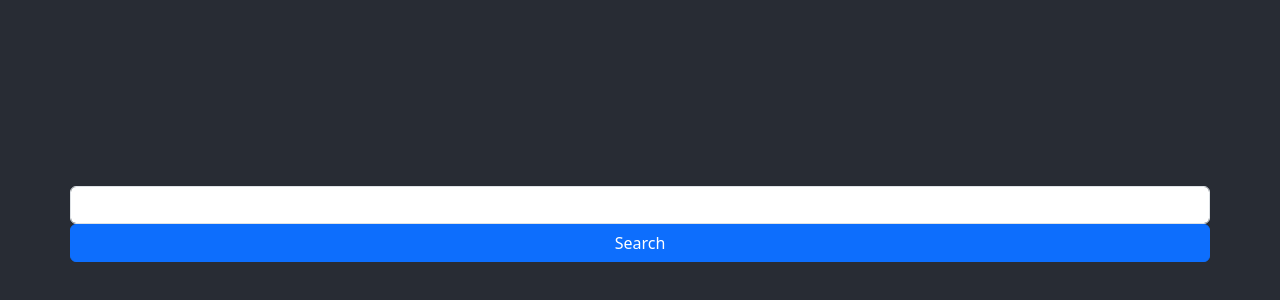
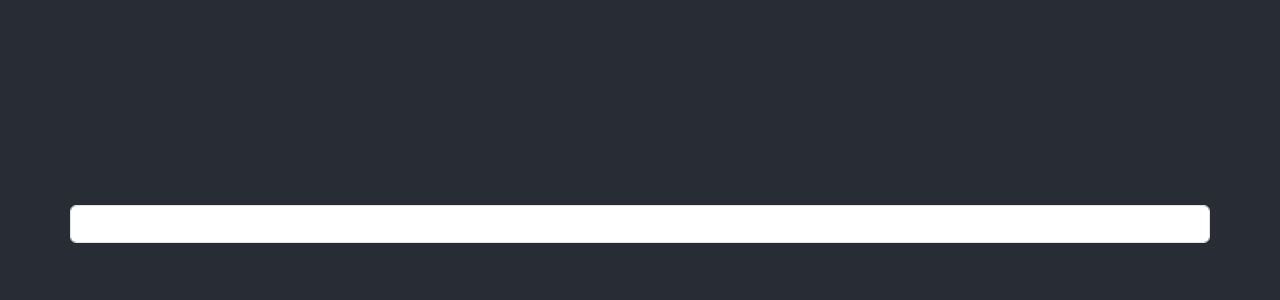
Before and after one commit to RobsonPeacock/movie-matcher, a React (Create React App) app: page / in a window 1280 px wide. Shown: the part 176-476 px from the top of the page. Built offline with nearby package versions, Linux system fonts and the light colour scheme.

Commit message:
Implement real-time search updates on input change

```diff
--- a/src/Components/search.jsx
+++ b/src/Components/search.jsx
@@ -4,13 +4,10 @@ import movies from '../movies.json'
 const Search = () => {
   const [searchInput, setSearchInput] = useState('');
   const [result, setResult] = useState('');
+  const titles = movies.map(movie => movie.title);
 
   const handleChange = (event) => {
     setSearchInput(event.target.value);
-  }
-
-  const handleClick = () => {
-    const titles = movies.map(movie => movie.title);
     const newRegex = new RegExp(searchInput, 'i');
     setResult(titles.filter(title => title.match(newRegex)));
   }
@@ -32,10 +29,6 @@ const Search = () => {
       <div class="row">
         <output>{result}</output>
       </div>
-
-      <div class="row">
-        <button class="btn btn-primary" onClick={handleClick}>Search</button>
-      </div>
     </>
   )
 }
```
